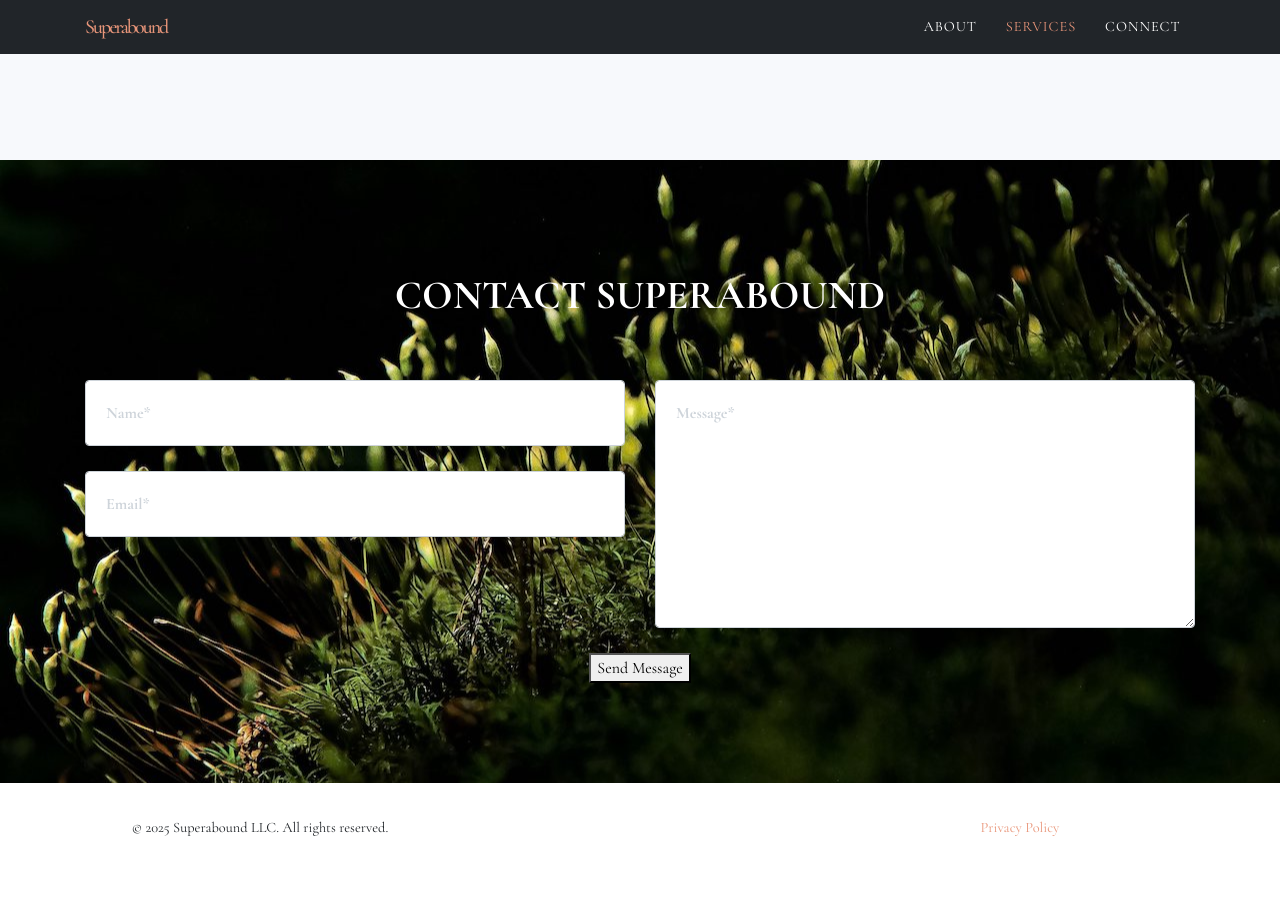
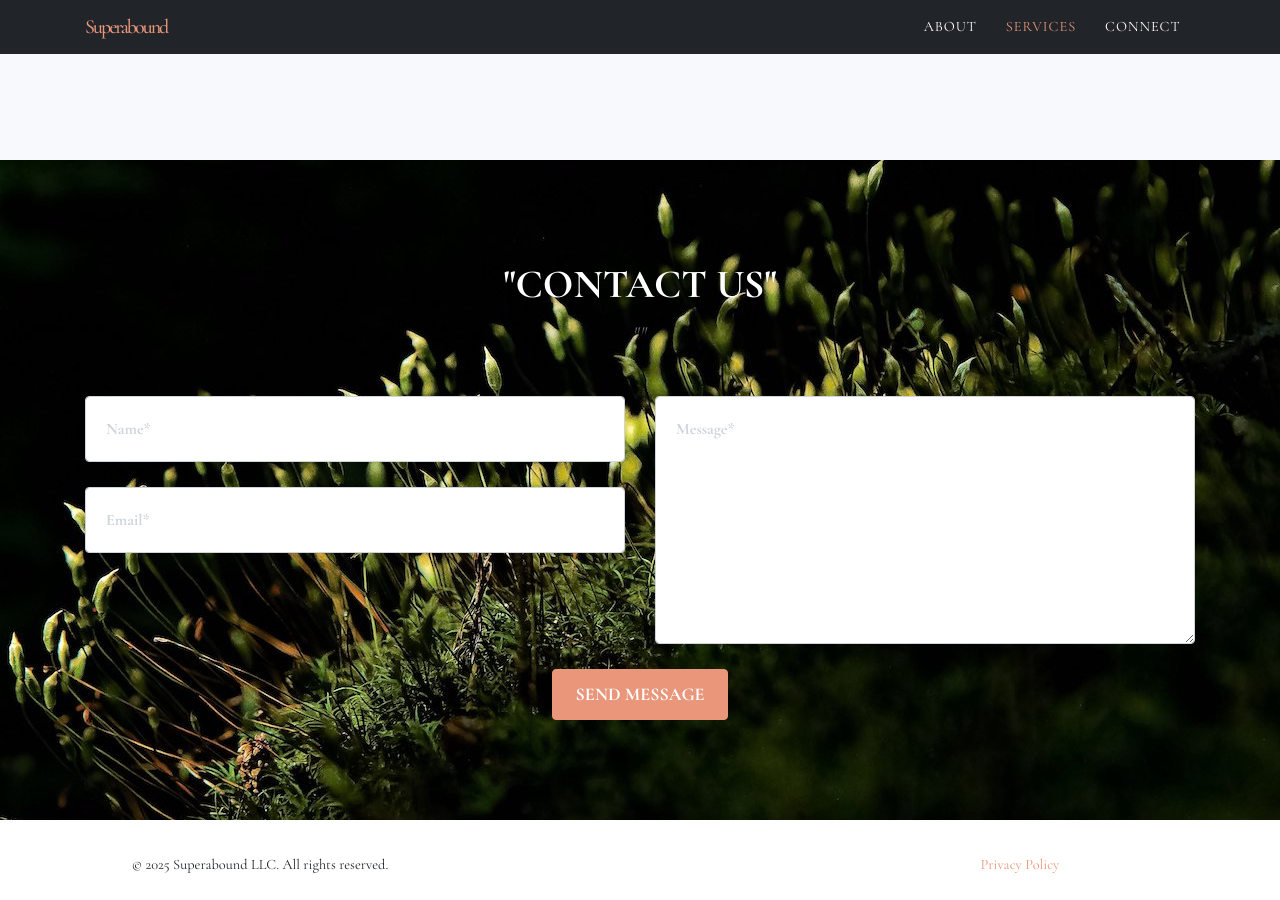
Before and after one commit to superaboundco/superaboundco.github.io, a Jekyll site: the page built from index.md, in a window 1280 px wide and 900 px high, scrolled down 2058 px. Built offline with Jekyll 4.4.1, drawn with Linux system fonts in a browser that asks for light colours; before the commit the page ends 2931 px from its top, so only the background shows below that; some of the changed lines change nothing that is shown.

Commit message:
contact form: attempt to fix mail server not responding

```diff
--- a/_includes/contact.html
+++ b/_includes/contact.html
@@ -5,8 +5,9 @@
     <div class="row">
       <div class="col-lg-12 text-center">
         <h2 class="section-heading text-uppercase">
-          {{ site.data.sitetext[site.locale].contact.title | markdownify | default: Contact Us }}</h2>
-        <h3 class="section-subheading text-muted">{{ site.data.sitetext[site.locale].contact.text | default: "" }}</h3>
+          "Contact Us"
+        </h2>
+        <h3 class="section-subheading text-muted">""</h3>
       </div>
     </div>
     <div class="row">
@@ -19,22 +20,21 @@
             <div class="col-md-6">
               <div class="form-group">
                 <input name="name" class="form-control" id="name" type="text"
-                  placeholder="{{ site.data.sitetext[site.locale].contact.name | default: "Name*" }}"
-                  required="required" data-validation-required-message="{{ site.data.sitetext[site.locale].contact.name-validation | default: "Please enter your name." }}">
+                  placeholder="Name*"
+                  required="required" data-validation-required-message="Please enter your name.">
                 <p class="help-block text-danger"></p>
               </div>
               <div class="form-group">
                 <input name="_replyto" class="form-control" id="email" type="email"
-                  placeholder="{{ site.data.sitetext[site.locale].contact.email | default: "Email*" }}"
-                  required="required" data-validation-required-message="{{ site.data.sitetext[site.locale].contact.email-validation | default: "Please enter your email address." }}">
+                  placeholder="Email*"
+                  required="required" data-validation-required-message="Please enter your email address.">
                 <p class="help-block text-danger"></p>
               </div>
             </div>
             <div class="col-md-6">
               <div class="form-group">
                 <textarea name="message" class="form-control" id="message"
-                  placeholder="{{ site.data.sitetext[site.locale].contact.message | default: "Message*" }}"
-                  required="required" data-validation-required-message="{{ site.data.sitetext[site.locale].contact.message-validation | default: "Please enter a message." }}"></textarea>
+                  placeholder="Message*" required="required" data-validation-required-message="Please enter a message."></textarea>
                 <p class="help-block text-danger"></p>
               </div>
             </div>
@@ -43,9 +43,8 @@
             <!-- <div class="clearfix"></div> -->
             <div class="col-lg-12 text-center">
               <div id="success"></div>
-              <button type="submit">Send Message</button>
-              <!-- <button id="sendMessageButton" class="btn btn-primary btn-xl text-uppercase"
-                type="submit">{{ site.data.sitetext[site.locale].contact.submit | default: "Send Message" }}</button> -->
+              <button id="sendMessageButton" class="btn btn-primary btn-xl text-uppercase"
+                type="submit">Send Message</button>
             </div>
             <!-- Optional: Custom Redirection or Thank you Page Make sure you add full URL including https:// -->
             <!-- <input type="hidden" name="redirect" value="https://web3forms.com/success"> -->
@@ -86,22 +85,21 @@
             <div class="col-md-6">
               <div class="form-group">
                 <input name="name" class="form-control" id="name" type="text"
-                  placeholder="{{ site.data.sitetext[site.locale].contact.name | default: "Name*" }}"
-                  required="required" data-validation-required-message="{{ site.data.sitetext[site.locale].contact.name-validation | default: "Please enter your name." }}">
+                  placeholder="Name*"
+                  required="required" data-validation-required-message="Please enter your name.">
                 <p class="help-block text-danger"></p>
               </div>
               <div class="form-group">
                 <input name="_replyto" class="form-control" id="email" type="email"
-                  placeholder="{{ site.data.sitetext[site.locale].contact.email | default: "Email*" }}"
-                  required="required" data-validation-required-message="{{ site.data.sitetext[site.locale].contact.email-validation | default: "Please enter your email address." }}">
+                  placeholder="Email*"
+                  required="required" data-validation-required-message="Please enter your email address.">
                 <p class="help-block text-danger"></p>
               </div>
             </div>
             <div class="col-md-6">
               <div class="form-group">
                 <textarea name="message" class="form-control" id="message"
-                  placeholder="{{ site.data.sitetext[site.locale].contact.message | default: "Message*" }}"
-                  required="required" data-validation-required-message="{{ site.data.sitetext[site.locale].contact.message-validation | default: "Please enter a message." }}"></textarea>
+                  placeholder="Message*" required="required" data-validation-required-message="Please enter a message."></textarea>
                 <p class="help-block text-danger"></p>
               </div>
             </div>
@@ -110,9 +108,8 @@
             <!-- <div class="clearfix"></div> -->
             <div class="col-lg-12 text-center">
               <div id="success"></div>
-              <button type="submit">Send Message</button>
-              <!-- <button id="sendMessageButton" class="btn btn-primary btn-xl text-uppercase"
-                type="submit">{{ site.data.sitetext[site.locale].contact.submit | default: "Send Message" }}</button> -->
+              <button id="sendMessageButton" class="btn btn-primary btn-xl text-uppercase"
+                type="submit">Send Message</button>
             </div>
             <!-- Optional: Custom Redirection or Thank you Page Make sure you add full URL including https:// -->
             <!-- <input type="hidden" name="redirect" value="https://web3forms.com/success"> -->
```
